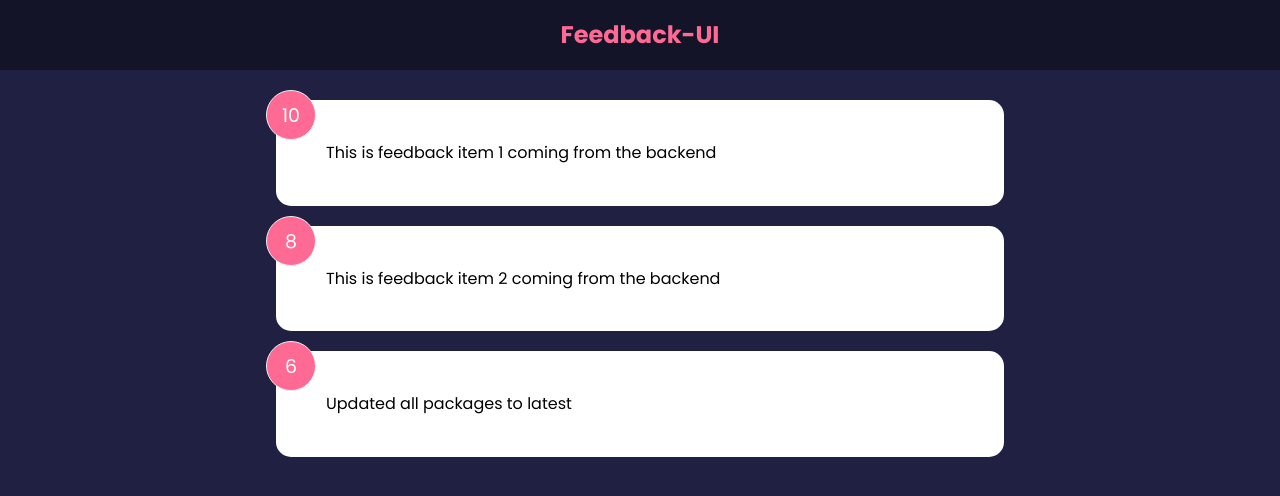
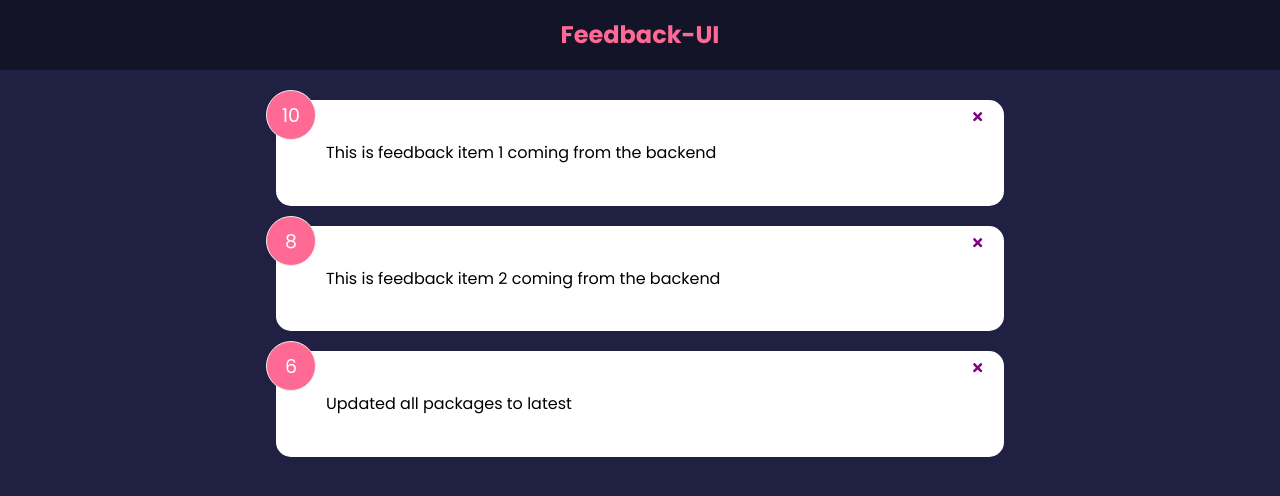
Before and after one commit to alidevep01/feedback-app, a React (Create React App) app: page / in a window 1280 px wide. Shown: the top 496 px of the page. Built offline with nearby package versions, Linux system fonts and the light colour scheme.

Commit message:
Downloaded react-icons package and use FaTimes icon as a close button on the card component, added an onClick event to the button when fired it would delete the card from the array by passing it down to the parent component App.js where we have the setFeedback hook

```diff
--- a/src/App.js
+++ b/src/App.js
@@ -5,11 +5,17 @@
 
 function App() {
   const [feedback, setFeedback] = useState(FeedbackData);
+  const deleteFeedback = (id) => {
+    if (window.confirm("Are you sure you want to delete?")) {
+      setFeedback(feedback.filter((item) => item.id !== id));
+    }
+  };
+
   return (
     <>
       <Header />
       <div className="container">
-        <FeedbackList feedback={feedback} />
+        <FeedbackList feedback={feedback} handleDelete={deleteFeedback} />
       </div>
     </>
   );
--- a/src/components/FeedbackItem.jsx
+++ b/src/components/FeedbackItem.jsx
@@ -1,17 +1,26 @@
 import PropTypes from "prop-types";
 import Card from "./shared/Card";
+import { FaTimes } from "react-icons/fa";
 
-function FeedbackItem({ item }) {
+function FeedbackItem({ item, handleDelete }) {
   return (
     <Card>
       <div className="num-display">{item.rating}</div>
+      <button onClick={() => handleDelete(item.id)} className="close">
+        <FaTimes color="purple" />
+      </button>
       <div className="text-display">{item.text}</div>
     </Card>
   );
 }
 
 FeedbackItem.propTypes = {
-  item: PropTypes.object.isRequired,
+  item: PropTypes.shape({
+    rating: PropTypes.number.isRequired,
+    id: PropTypes.number.isRequired,
+    text: PropTypes.string.isRequired,
+  }).isRequired,
+  handleDelete: PropTypes.func.isRequired,
 };
 
 export default FeedbackItem;
--- a/src/components/FeedbackList.jsx
+++ b/src/components/FeedbackList.jsx
@@ -1,15 +1,14 @@
 import PropTypes from "prop-types";
 import FeedbackItem from "./FeedbackItem";
 
-function FeedbackList({ feedback }) {
-  console.log(feedback);
+function FeedbackList({ feedback, handleDelete }) {
   if (!feedback || feedback.length === 0) {
     return <p>No Feedback Yet!</p>;
   }
   return (
     <div className="feedback-list">
       {feedback.map((item) => (
-        <FeedbackItem key={item.id} item={item} />
+        <FeedbackItem key={item.id} item={item} handleDelete={handleDelete} />
       ))}
     </div>
   );
--- a/src/data/FeedbackData.js
+++ b/src/data/FeedbackData.js
@@ -12,7 +12,7 @@
   {
     text: "Updated all packages to latest",
     rating: 6,
-    id: 4,
+    id: 3,
   },
 ];
 
```
Also changed, not shown: package.json (+4 -3 lines), 1 other file (tests, documents, lock files or other folders).
